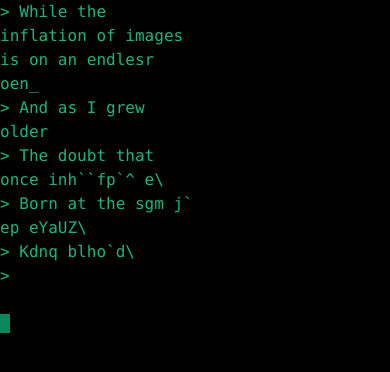
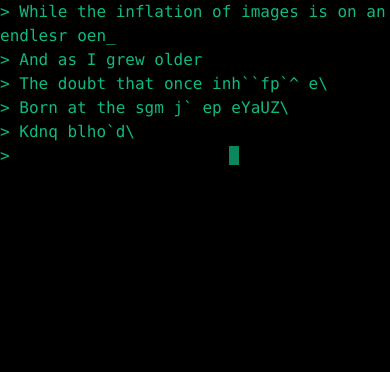
Before and after one commit to AurianGL/internet_end_credits, a React (Create React App) app: page / in a window 390 px wide. Shown: the top 372 px of the page. Built offline with nearby package versions, Linux system fonts and the light colour scheme.

Commit message:
maybe fake is what I like

```diff
--- a/src/pages/Home.tsx
+++ b/src/pages/Home.tsx
@@ -8,7 +8,7 @@ interface HomeProps {}
 
 export const Home: React.FC<HomeProps> = (props) => {
   return (
-    <div className="relative w-screen h-screen bg-black">
+    <div className="relative w-screen min-h-screen bg-black">
       {/* <nav className="text-red-500">
         <ul className="flex gap-3 p-2 border-red-500 border-b-2">
           <li>
@@ -29,7 +29,7 @@ export const Home: React.FC<HomeProps> = (props) => {
           <Password></Password>
         </div>
         <div className="flex align-top font-mono text-green-500">
-          <div className='w-1/2'>
+          <div className='sm:w-full lg:w-1/2'>
             <Text text={exlibris} />
             <p >
               <span>{"> "}</span>
```
